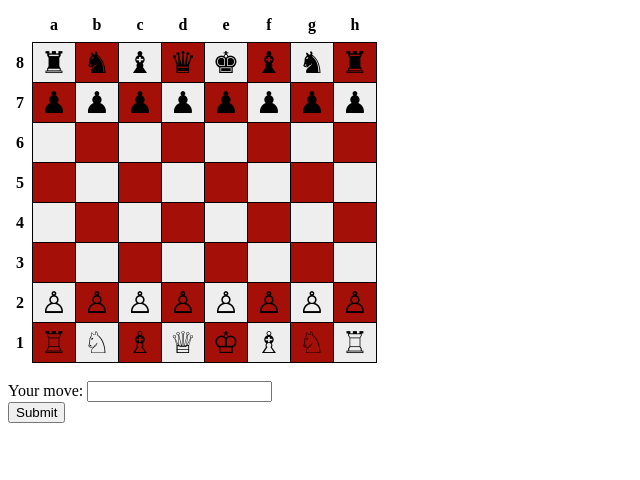
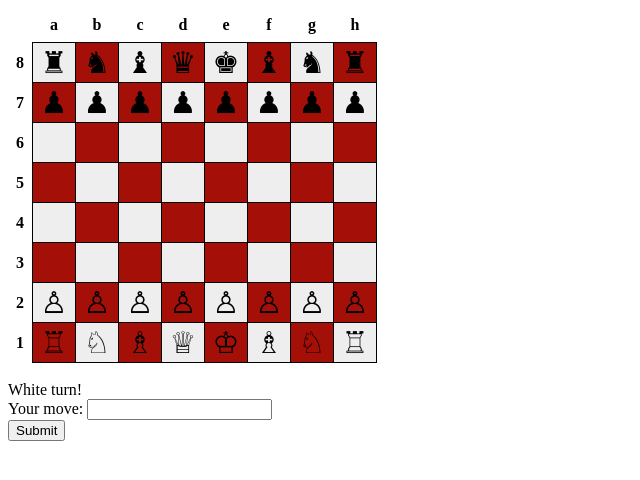
Before and after one commit to greg9702/Chess, a Flask app: page / in a window 1280 px wide. Shown: the top 480 px of the page, without its empty margins (0-640 px from the left). Run offline with Flask 2, Linux system fonts and the light colour scheme.

Commit message:
move, capture and turn info works

```diff
--- a/web/app.py
+++ b/web/app.py
@@ -457,11 +457,18 @@ board = [
 		'code': '#9814'
 	},
 ]
-white_turn = True;
-message = ""
+message = "White turn!"
 
 def setMesssage(info):
 	# set message to display
+	print ('info', info)
+	global message
+	message = ""
+	if info[1] == '1':
+		message += "Black turn!"
+	elif info[0] == '0':
+		message += "White turn!"
+
 	return
 
 def moveFigure(move):
@@ -494,10 +501,13 @@ def moveFigure(move):
 def updateData(move, server_resp):
 	# update board
 	# @param 4 long string
+
+	global message
 	if len(server_resp) != 4:
 		raise "Invalid size of passed string"
 
 	if server_resp[0] == '0': # wrong move
+		message += " Wrong move!"
 		return False
 
 	if server_resp[0] == '1': # correct move
@@ -568,9 +578,9 @@ def function():
 			if send_data(move) == False:
 				print ('Could not send string')
 		printer()
-		return render_template("index.html", board = board, len = len(board))
+		return render_template("index.html", board = board, len = len(board), message = message)
 	else:
-		return render_template("index.html", board = board, len = len(board))
+		return render_template("index.html", board = board, len = len(board), message = message)
 
 
 if __name__ == "__main__":
--- a/web/templates/index.html
+++ b/web/templates/index.html
@@ -44,7 +44,7 @@
 </div>
 </br>
 <script type="text/javascript" src="{{ url_for('static', filename='chess.js') }}"></script>
-
+	<div class="message">{{ message }}</div>
 	<div>
 		<form action="" method="POST">
 			Your move: <input type="text" name="move"><br>
```
